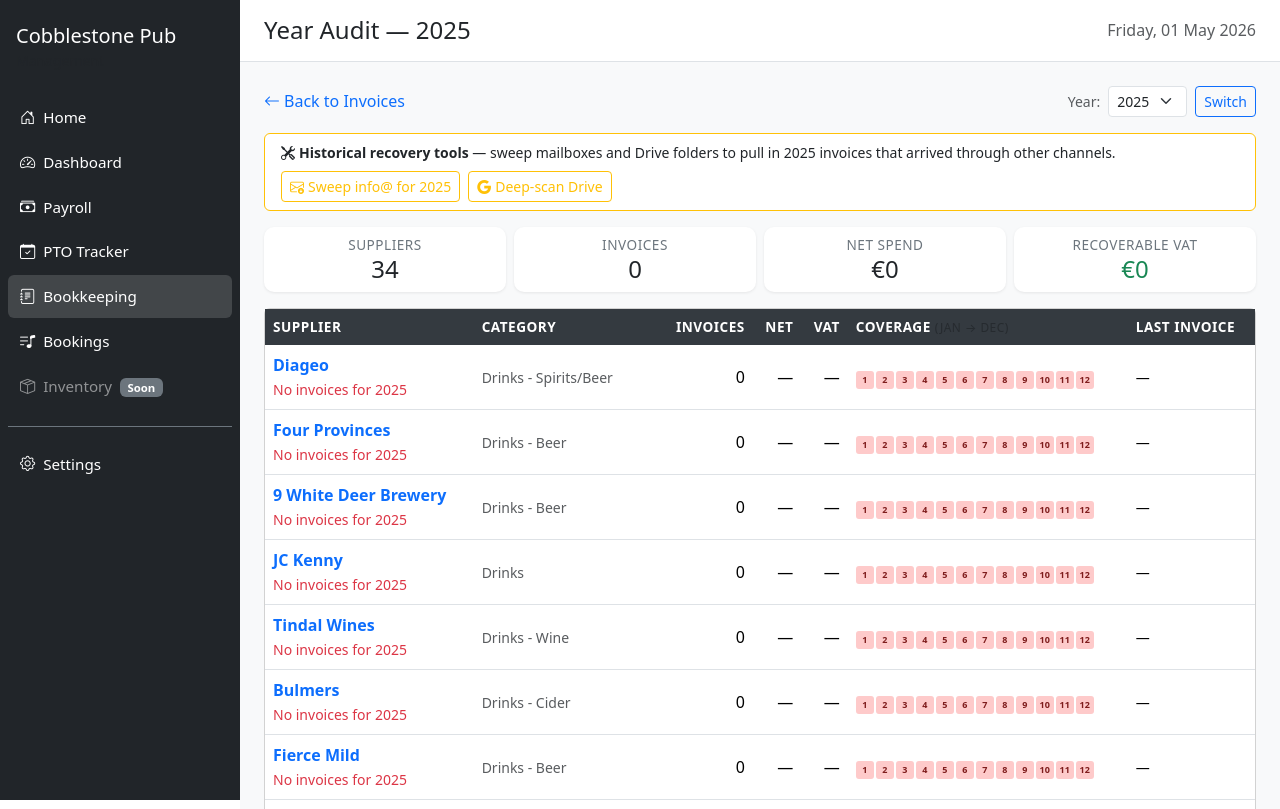
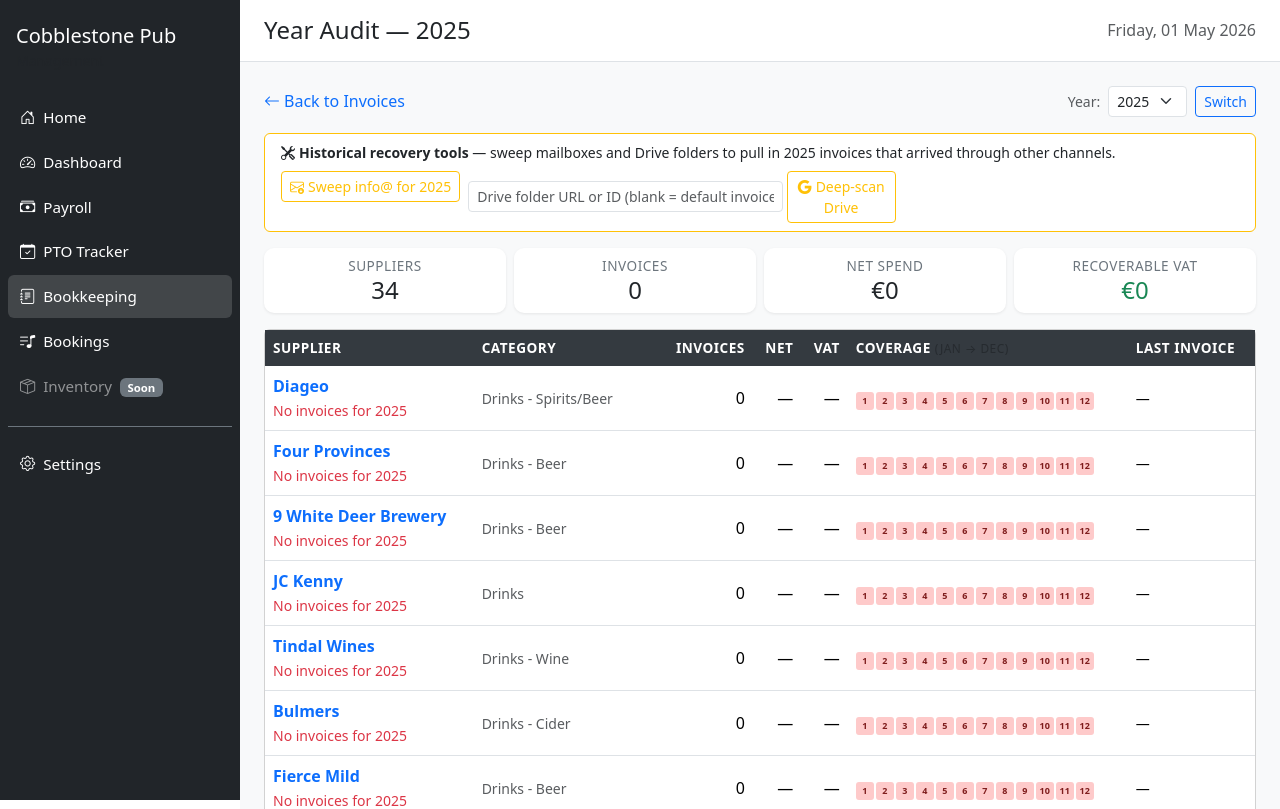
Before and after one commit to SorayaKMC/cobblestone-pub-, a Flask app: page /bookkeeping/audit in a window 1280 px wide. Shown: the top 809 px of the page. Run offline with Flask 3, Linux system fonts and the light colour scheme; data comes from the database, SQL or seed files in the repository; data that the repository does not hold is empty.

Commit message:
Let deep-scan target any Drive folder, not just the configured one
The audit page Deep-scan Drive button now has a text input where you
can paste any Drive folder URL or ID. Empty input falls back to the
configured GOOGLE_DRIVE_INVOICES_FOLDER_ID.

Useful for sweeping archive folders held elsewhere in Drive (e.g.
folders shared by other team members or organised by year separately
from the active invoices folder).

URL parser accepts:
  https://drive.google.com/drive/folders/<ID>
  https://drive.google.com/drive/u/N/folders/<ID>?...
  bare ID (28+ chars)

The completed-scan status row now links back to the folder that was
scanned, so it's clear which one ran.

Folder still needs to be shared with info@cobblestonepub.ie (the
service account's impersonation subject for Drive operations).

Co-Authored-By: Claude Opus 4.7 (1M context) <noreply@anthropic.com>

```diff
--- a/routes/bookkeeping.py
+++ b/routes/bookkeeping.py
@@ -381,10 +381,31 @@ def audit_sweep_info():
     return redirect(url_for("bookkeeping.audit_year", year=year))
 
 
+def _extract_drive_folder_id(url_or_id):
+    """Accept either a bare folder ID (28+ chars) or any Drive URL form
+    and return the folder ID. Returns None if no ID detected."""
+    if not url_or_id:
+        return None
+    s = url_or_id.strip()
+    # URLs look like
+    #   https://drive.google.com/drive/folders/<ID>?...
+    #   https://drive.google.com/drive/u/0/folders/<ID>
+    m = re.search(r"/folders/([A-Za-z0-9_-]{20,})", s)
+    if m:
+        return m.group(1)
+    # Bare ID (no URL)
+    if re.match(r"^[A-Za-z0-9_-]{20,}$", s):
+        return s
+    return None
+
+
 @bp.route("/bookkeeping/audit/deep-scan-drive", methods=["POST"])
 def audit_deep_scan_drive():
-    """Trigger a background recursive scan of the entire invoices Drive
-    folder tree (including all month-organised subfolders)."""
+    """Trigger a background recursive scan of a Drive folder tree.
+
+    Accepts an optional ?folder= URL/ID — defaults to the configured
+    invoices folder. Lets the user point the scan at archive folders
+    held elsewhere in Drive without changing the env var."""
     import threading
     import drive_watcher
 
@@ -393,18 +414,28 @@ def audit_deep_scan_drive():
     except ValueError:
         year = date.today().year - 1
 
+    raw_folder = request.form.get("folder", "").strip()
+    folder_id = _extract_drive_folder_id(raw_folder) if raw_folder else None
+
+    if raw_folder and not folder_id:
+        flash("Could not parse a Drive folder ID from that input. Paste a "
+              "folder URL or the bare ID.", "danger")
+        return redirect(url_for("bookkeeping.audit_year", year=year))
+
     def _run():
         try:
-            drive_watcher.deep_scan_year(year)
+            drive_watcher.deep_scan_year(year, folder_id=folder_id)
         except Exception as e:
             db.set_cache("drive_deep_scan_progress", {
                 "status": "failed",
                 "year": year,
+                "folder_id": folder_id,
                 "error": str(e),
             })
 
     threading.Thread(target=_run, daemon=True).start()
-    flash(f"Deep scan of Drive folder started for {year}. "
+    target_label = (folder_id or "configured invoices folder")
+    flash(f"Deep scan of {target_label} started for {year}. "
           "Refresh this page to watch progress.", "info")
     return redirect(url_for("bookkeeping.audit_year", year=year))
 
--- a/templates/audit_year.html
+++ b/templates/audit_year.html
@@ -35,8 +35,13 @@
                         <i class="bi bi-envelope-arrow-down me-1"></i>Sweep info@ for {{ year }}
                     </button>
                 </form>
-                <form method="POST" action="/bookkeeping/audit/deep-scan-drive" class="d-inline">
+                <form method="POST" action="/bookkeeping/audit/deep-scan-drive"
+                      class="d-flex gap-1 align-items-center">
                     <input type="hidden" name="year" value="{{ year }}">
+                    <input type="text" name="folder" class="form-control form-control-sm"
+                           placeholder="Drive folder URL or ID (blank = default invoices folder)"
+                           style="min-width:280px"
+                           {% if deep_scan_progress and deep_scan_progress.status in ('scanning', 'processing') %}disabled{% endif %}>
                     <button type="submit" class="btn btn-outline-warning btn-sm"
                         {% if deep_scan_progress and deep_scan_progress.status in ('scanning', 'processing') %}disabled{% endif %}>
                         <i class="bi bi-google me-1"></i>Deep-scan Drive
@@ -87,6 +92,9 @@
             {% elif deep_scan_progress.status == 'failed' %}
                 <span class="badge bg-danger">failed</span>
                 {{ deep_scan_progress.error }}
+            {% endif %}
+            {% if deep_scan_progress.folder_id %}
+            · <a href="https://drive.google.com/drive/folders/{{ deep_scan_progress.folder_id }}" target="_blank" class="text-muted">scanned folder</a>
             {% endif %}
         </div>
         {% endif %}
```
Also changed, not shown: drive_watcher.py (+17 -9 lines).
